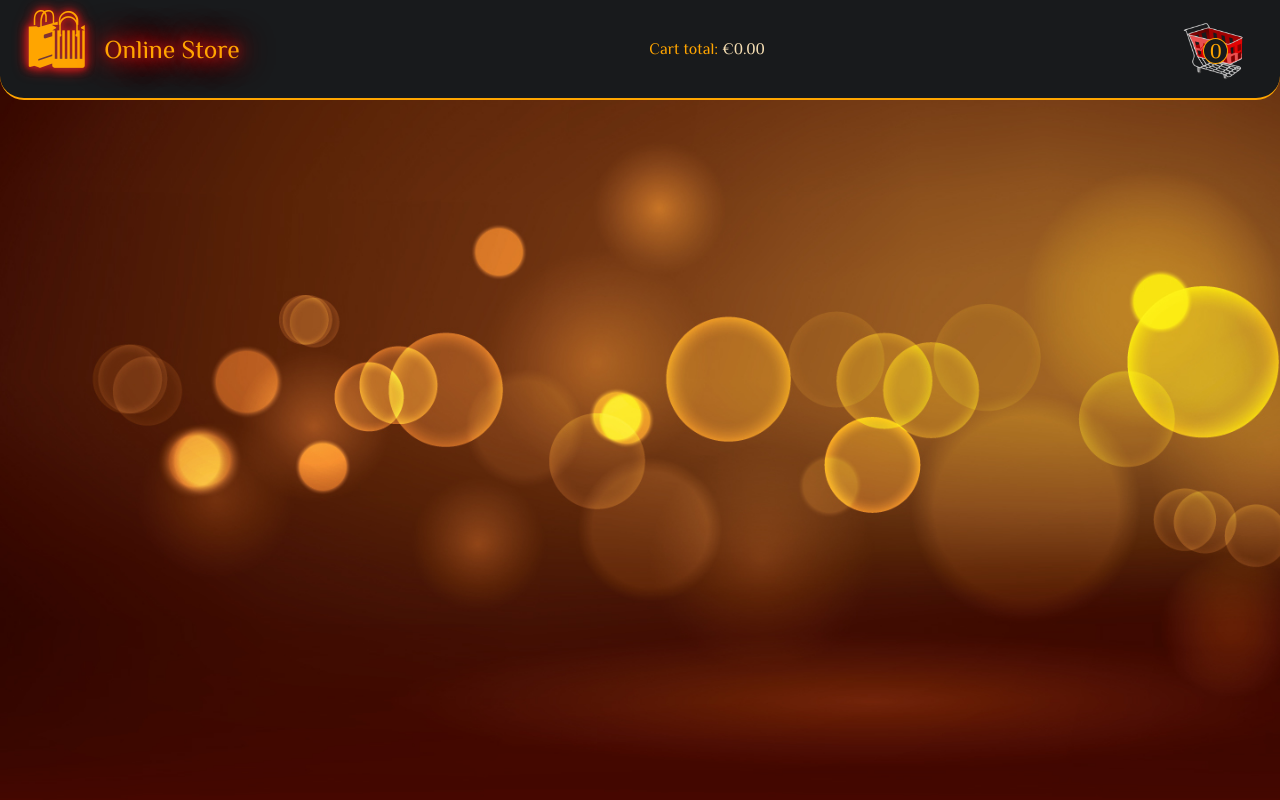
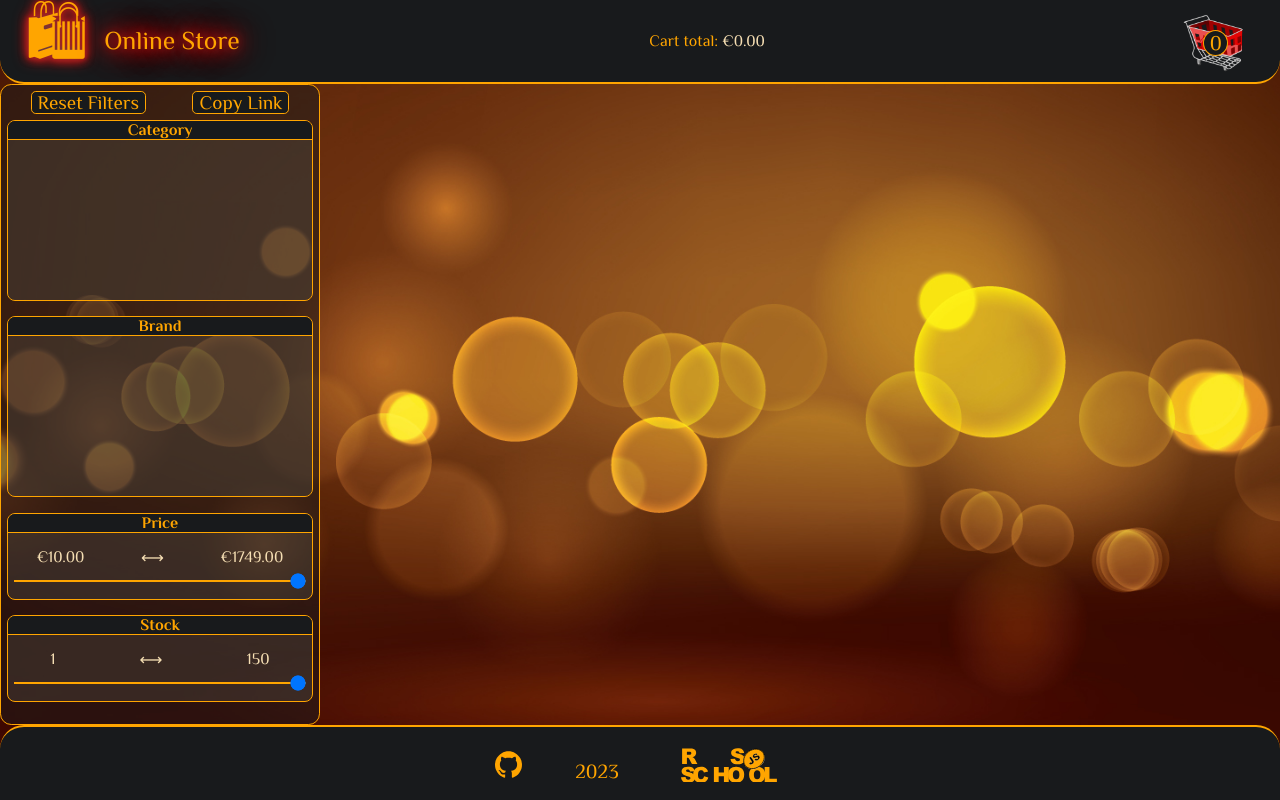
Before and after one commit to M0rl0ck/online-store, a website built with webpack: page src/index.html in a window 1280 px wide. Built offline with nearby package versions, Linux system fonts and the light colour scheme.

Commit message:
feat: add filters layout and footer

```diff
--- a/package.json
+++ b/package.json
@@ -40,5 +40,8 @@
     "webpack": "^5.75.0",
     "webpack-cli": "^5.0.1",
     "webpack-dev-server": "^4.11.1"
+  },
+  "dependencies": {
+    "nouislider": "^15.6.1"
   }
 }
--- /dev/null
+++ b/src/components/Filters/Left filter/left_filter.css
@@ -0,0 +1,100 @@
+.filters {
+  width: 25%;
+  background: rgba(24, 26, 28, 0.5);
+  border: 1px solid orange;
+  border-radius: 0.7rem;
+  padding: 0.5%;
+  height: -moz-fit-content;
+  height: fit-content;
+}
+
+.reset__total {
+  display: flex;
+  align-items: center;
+  justify-content: space-around;
+  margin-bottom: 2%;
+  color: wheat;
+}
+
+.reset__button,
+.copy__button {
+  background-color: #181a1c;
+  border: 1px solid orange;
+  border-radius: 0.3rem;
+  padding-left: 2%;
+  padding-right: 2%;
+  font-size: 120%;
+  cursor: pointer;
+}
+
+.category__filter,
+.brand__filter {
+  border: 1px solid orange;
+  border-radius: 0.5rem;
+  overflow: hidden;
+  margin-bottom: 5%;
+  display: block;
+}
+
+.category__filter-title,
+.brand__filter-title,
+.price__slider-title {
+  text-align: center;
+  background-color: #181a1c;
+  border-bottom: 1px solid orange;
+}
+
+.filter__list {
+  height: 10rem;
+  overflow: hidden;
+  overflow-y: auto;
+  background: rgba(76, 74, 65, 0.4);
+  padding: 2%;
+}
+
+.price__slider {
+  border: 1px solid orange;
+  border-radius: 0.5rem;
+  overflow: hidden;
+  margin-bottom: 5%;
+  display: block;
+  background: rgba(76, 74, 65, 0.4);
+}
+
+.price__data {
+  margin-top: 5%;
+  width: 100%;
+  display: flex;
+  justify-content: space-around;
+}
+
+.data__from,
+.data__arrow,
+.data__to {
+  color: wheat;
+}
+
+.range__wrapper {
+  position: relative;
+  height: 2rem;
+}
+
+.range__wrapper input[type='range'] {
+  position: absolute;
+}
+
+.input__range {
+  -webkit-appearance: none;
+  appearance: none;
+  width: 96%;
+  margin: 2%;
+  overflow: hidden;
+  outline: none;
+  background: linear-gradient(orange, orange) no-repeat center;
+  background-size: 100% 2px;
+  pointer-events: none;
+}
+
+.range__wrapper input[type='range']:nth-child(2) {
+  background: none;
+}
--- /dev/null
+++ b/src/components/Filters/Left filter/left_filter.ts
@@ -0,0 +1,48 @@
+import './left_filter.css';
+import { createHtmlElement } from '../../../utils/createElement';
+
+export default class LeftFilter {
+  createLeftFilter(): HTMLElement {
+    const element = createHtmlElement('div', 'filters', '', document.body);
+    const buttonsWrapper = createHtmlElement('div', 'reset__total', '', element);
+    const buttonReset = createHtmlElement('button', 'reset__button', 'Reset Filters', buttonsWrapper);
+    const buttonCopyLink = createHtmlElement('button', 'copy__button', 'Copy Link', buttonsWrapper);
+    const categoryFilter = createHtmlElement('div', 'category__filter', '', element);
+    const categoryFilterTitle = createHtmlElement('h3', 'category__filter-title', 'Category', categoryFilter);
+    const categoryFilterList = createHtmlElement('div', 'filter__list', '', categoryFilter);
+    const brandFilter = createHtmlElement('div', 'brand__filter', '', element);
+    const brandFilterTitle = createHtmlElement('h3', 'brand__filter-title', 'Brand', brandFilter);
+    const brandFilterList = createHtmlElement('div', 'filter__list', '', brandFilter);
+    const priceDualSlider = createHtmlElement('div', 'price__slider', '', element);
+    const priceDualSliderTitle = createHtmlElement('h3', 'price__slider-title', 'Price', priceDualSlider);
+    const priceData = createHtmlElement('div', 'price__data', '', priceDualSlider);
+    const priceDataFrom = createHtmlElement('div', 'data__from', '€10.00', priceData);
+    const dualArrow = createHtmlElement('span', 'data__arrow', ` ⟷ `, priceData);
+    const priceDataTo = createHtmlElement('div', 'data__to', '€1749.00', priceData);
+    const priceRangeWrapper = createHtmlElement('div', 'range__wrapper', '', priceDualSlider);
+    const inputRangeFrom = createHtmlElement('input', 'input__range', ``, priceRangeWrapper);
+    inputRangeFrom.setAttribute('type', 'range');
+    inputRangeFrom.setAttribute('min', '0');
+    inputRangeFrom.setAttribute('max', '48');
+    const inputRangeTo = createHtmlElement('input', 'input__range', ``, priceRangeWrapper);
+    inputRangeTo.setAttribute('type', 'range');
+    inputRangeTo.setAttribute('min', '0');
+    inputRangeTo.setAttribute('max', '48');
+    const stockDualSlider = createHtmlElement('div', 'price__slider', '', element);
+    const stockDualSliderTitle = createHtmlElement('h3', 'price__slider-title', 'Stock', stockDualSlider);
+    const stockData = createHtmlElement('div', 'price__data', '', stockDualSlider);
+    const stockDataFrom = createHtmlElement('div', 'data__from', '1', stockData);
+    const stockDualArrow = createHtmlElement('span', 'data__arrow', ` ⟷ `, stockData);
+    const stockDataTo = createHtmlElement('div', 'data__to', '150', stockData);
+    const stockRangeWrapper = createHtmlElement('div', 'range__wrapper', '', stockDualSlider);
+    const stockInputRangeFrom = createHtmlElement('input', 'input__range', ``, stockRangeWrapper);
+    stockInputRangeFrom.setAttribute('type', 'range');
+    stockInputRangeFrom.setAttribute('min', '0');
+    stockInputRangeFrom.setAttribute('max', '48');
+    const stockInputRangeTo = createHtmlElement('input', 'input__range', ``, stockRangeWrapper);
+    stockInputRangeTo.setAttribute('type', 'range');
+    stockInputRangeTo.setAttribute('min', '0');
+    stockInputRangeTo.setAttribute('max', '48');
+    return element;
+  }
+}
--- /dev/null
+++ b/src/components/Filters/Range filter/range_filter.ts
@@ -0,0 +1,4 @@
+import * as noUiSlider from '../../../../node_modules/nouislider/dist/nouislider';
+import { createHtmlElement } from '../../../utils/createElement';
+
+export default class FilterRange {}
--- /dev/null
+++ b/src/components/Footer/footer.css
@@ -0,0 +1,58 @@
+footer {
+  margin-top: auto;
+  height: 90px;
+  margin-bottom: 0px;
+  min-height: 5vh;
+  width: 100%;
+  background-color: #181a1c;
+  border-top: 2px solid orange;
+  border-radius: 1.5rem 1.5rem 0 0;
+  font-size: 70%;
+  justify-content: center;
+  display: flex;
+  align-items: center;
+  padding-left: 2%;
+  padding-right: 2%;
+}
+
+.footer__wrap {
+  width: 1160px;
+  max-height: 90px;
+  display: flex;
+  flex-direction: column;
+  justify-content: center;
+  align-items: center;
+}
+
+.socials {
+  display: flex;
+  gap: 50px;
+  padding-top: 3px;
+}
+
+.github__img {
+  width: 34px;
+  height: 34px;
+  position: relative;
+  background: url(../../../img/github.svg);
+  background-position: center;
+  background-repeat: no-repeat;
+  background-size: 80%;
+  background-position: center;
+}
+
+.rs__img {
+  width: 120px;
+  height: 34px;
+  position: relative;
+  background: url(../../../img/rs_school_js_white.svg);
+  background-position: center;
+  background-repeat: no-repeat;
+  background-size: 80%;
+  background-position: center;
+}
+
+.footer__text {
+  margin-top: 12px;
+  font-size: 20px;
+}
--- /dev/null
+++ b/src/components/Footer/footer.ts
@@ -0,0 +1,20 @@
+import './footer.css';
+import { createHtmlElement } from '../../utils/createElement';
+
+export default class Footer {
+  createFooter(): HTMLElement {
+    const element = createHtmlElement('footer', '', '', document.body);
+    const wrapper = createHtmlElement('div', 'footer__wrap', '', element);
+    const socials = createHtmlElement('div', 'socials', '', wrapper);
+    const githubLink = createHtmlElement('a', 'footer__logo__link', '', socials);
+    githubLink.setAttribute('target', '_blank');
+    githubLink.setAttribute('href', 'https://github.com');
+    const githubImg = createHtmlElement('div', 'github__img', '', githubLink);
+    const footerText = createHtmlElement('p', 'footer__text', '2023', socials);
+    const rsLink = createHtmlElement('a', 'footer__logo__link', '', socials);
+    rsLink.setAttribute('target', '_blank');
+    rsLink.setAttribute('href', 'https://rs.school/js/');
+    const rsImg = createHtmlElement('div', 'rs__img', '', rsLink);
+    return element;
+  }
+}
--- a/src/css/global.css
+++ b/src/css/global.css
@@ -76,21 +76,22 @@ html::-webkit-scrollbar {
   width: 10px;
 }
 ::-webkit-scrollbar-track {
-  box-shadow: inset 0 0 5px grey;
-  border-radius: 10px;
+  background: orange;
 }
 ::-webkit-scrollbar-thumb {
-  background: #30c5ff;
-  border-radius: 10px;
+  background-color: #181a1c;
+  border-radius: 20px;
+  border: 2px solid orange;
 }
 ::-webkit-scrollbar-thumb:hover {
-  background: #1695c7;
+  background: #9e5809;
 }
 
 body {
   background-image: url(../../img/bg.jpg);
   background-size: cover;
   background-repeat: no-repeat;
+  background-position: center;
   font-family: sans-serif;
   display: flex;
   flex-direction: column;
--- a/src/index.ts
+++ b/src/index.ts
@@ -1,7 +1,13 @@
-import Header from "../src/components/Header/header";
-import "../src/css/global.css";
+import Header from '../src/components/Header/header';
+import LeftFilter from '../src/components/Filters/Left filter/left_filter';
+import '../src/css/global.css';
+import Footer from './components/Footer/footer';
 
 const header = new Header();
 header.createHeader();
 
-console.log("Hello World!");
+const leftFilter = new LeftFilter();
+leftFilter.createLeftFilter();
+
+const footer = new Footer();
+footer.createFooter();
```
Also changed, not shown: src/components/Catalog/catalog.css (added, +7 -0 lines), src/components/Catalog/catalog.ts (added, +9 -0 lines), src/index.html (+1 -5 lines), img/github.svg (added), img/rs_school_js_white.svg (added), src/components/Filters/Range filter/range_filter.css (added), 1 other file.
